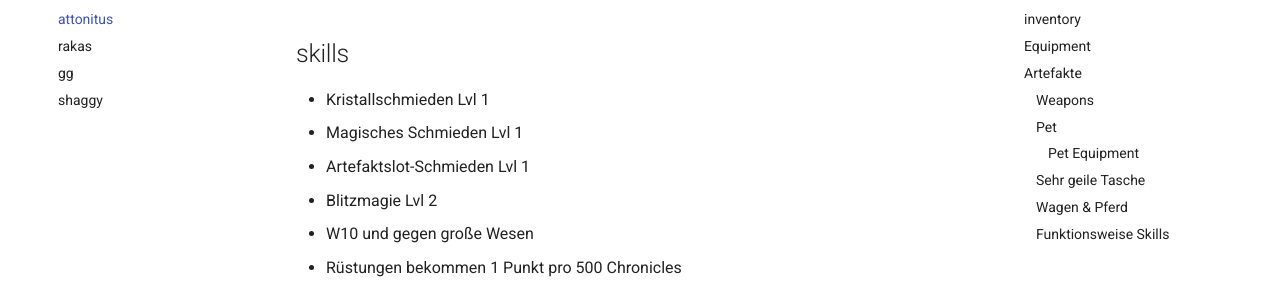
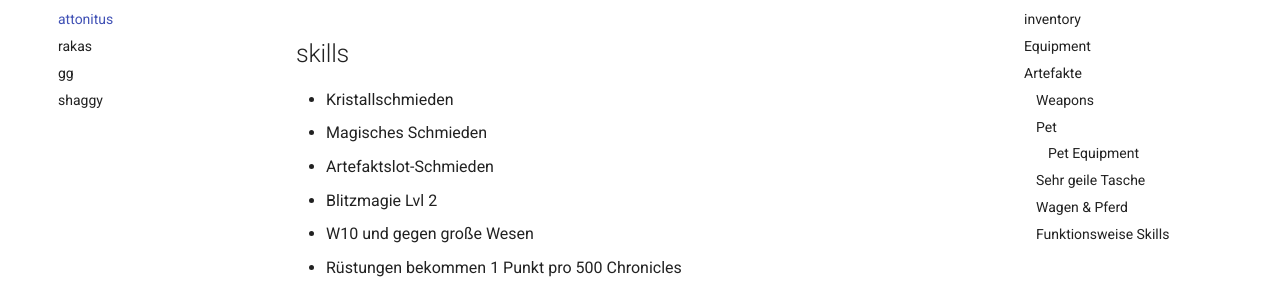
Before and after one commit to mkdocs-pnp/avalon, an MkDocs documentation site: the page built from docs/character/attonitus_fulgur.md, in a window 1280 px wide and 900 px high, scrolled down 543 px. Shown: the part 170-453 px from the top of the window. Built offline with MkDocs 1.6.1 and Material for MkDocs 9.7.7, drawn with Linux system fonts in a browser that asks for light colours.

Commit message:
Update attonitus_fulgur.md

```diff
--- a/docs/character/attonitus_fulgur.md
+++ b/docs/character/attonitus_fulgur.md
@@ -20,9 +20,9 @@
 
 ## skills
 
-* Kristallschmieden Lvl 1
-* Magisches Schmieden Lvl 1
-* Artefaktslot-Schmieden Lvl 1
+* Kristallschmieden
+* Magisches Schmieden
+* Artefaktslot-Schmieden
 * Blitzmagie Lvl 2
   * W10 und gegen große Wesen
 * Rüstungen bekommen 1 Punkt pro 500 Chronicles
```
